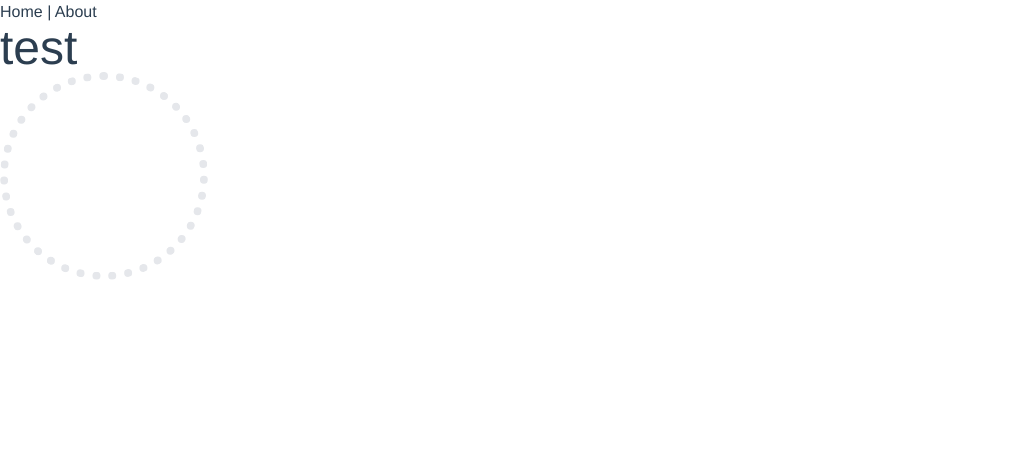
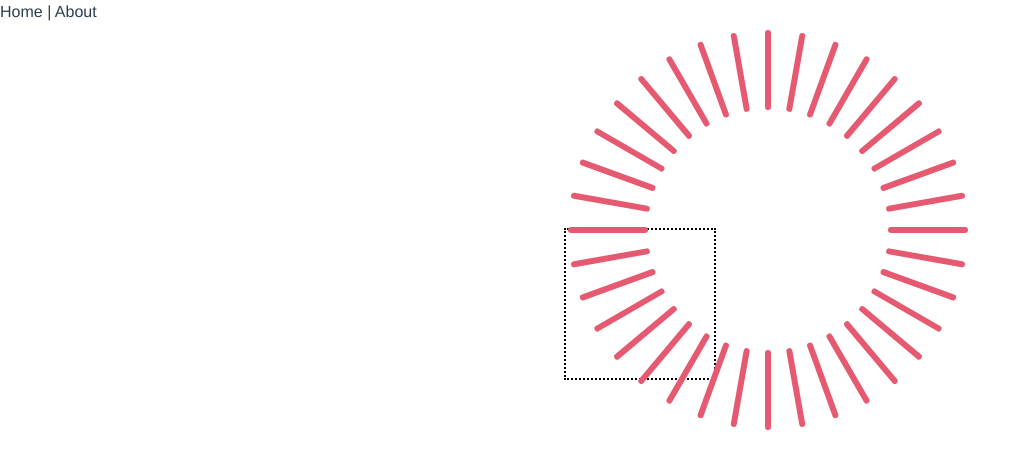
Before and after one commit to Performave/BreakTime, a Vue app: page /#/ in a window 1280 px wide. Shown: the top 468 px of the page, without its empty margins (0-1031 px from the left). Built offline with nearby package versions, Linux system fonts and the light colour scheme.

Commit message:
Added ring circle

```diff
--- a/src/views/Home.vue
+++ b/src/views/Home.vue
@@ -1,8 +1,18 @@
 <template>
-  <h1 class="text-5xl">test</h1>
-
-  <div class="w-52 h-52 border-dotted border-8 border-light-blue-500 rounded-full">
+  <div class="flex justify-center mt-52">
+    <div class="w-36 h-36 outline-black">
+      <div
+        class="absolute box"
+        v-for="index in 36"
+        :style="{
+          transform: 'translateY(-5px) rotate(calc(' + index + ' * 10deg))',
+        }"
+        :key="index"
+      >
+        <span class="rounded-full" :style="{filter: 'hue-rotate('+index+'*5deg)'}"></span>
+      </div>
     </div>
+  </div>
 </template>
 
 <script lang="ts">
@@ -12,3 +22,18 @@ export default defineComponent({
   name: "Home",
 });
 </script>
+
+<style scoped>
+.box {
+  width: 400px;
+  height: 6px;
+  position: absolute;
+}
+
+.box span {
+  background: #E55A70;
+  display: block;
+  width: 80px;
+  height: 6px;
+}
+</style>
```
Also changed, not shown: 1 other file (tests, documents, lock files or other folders).
